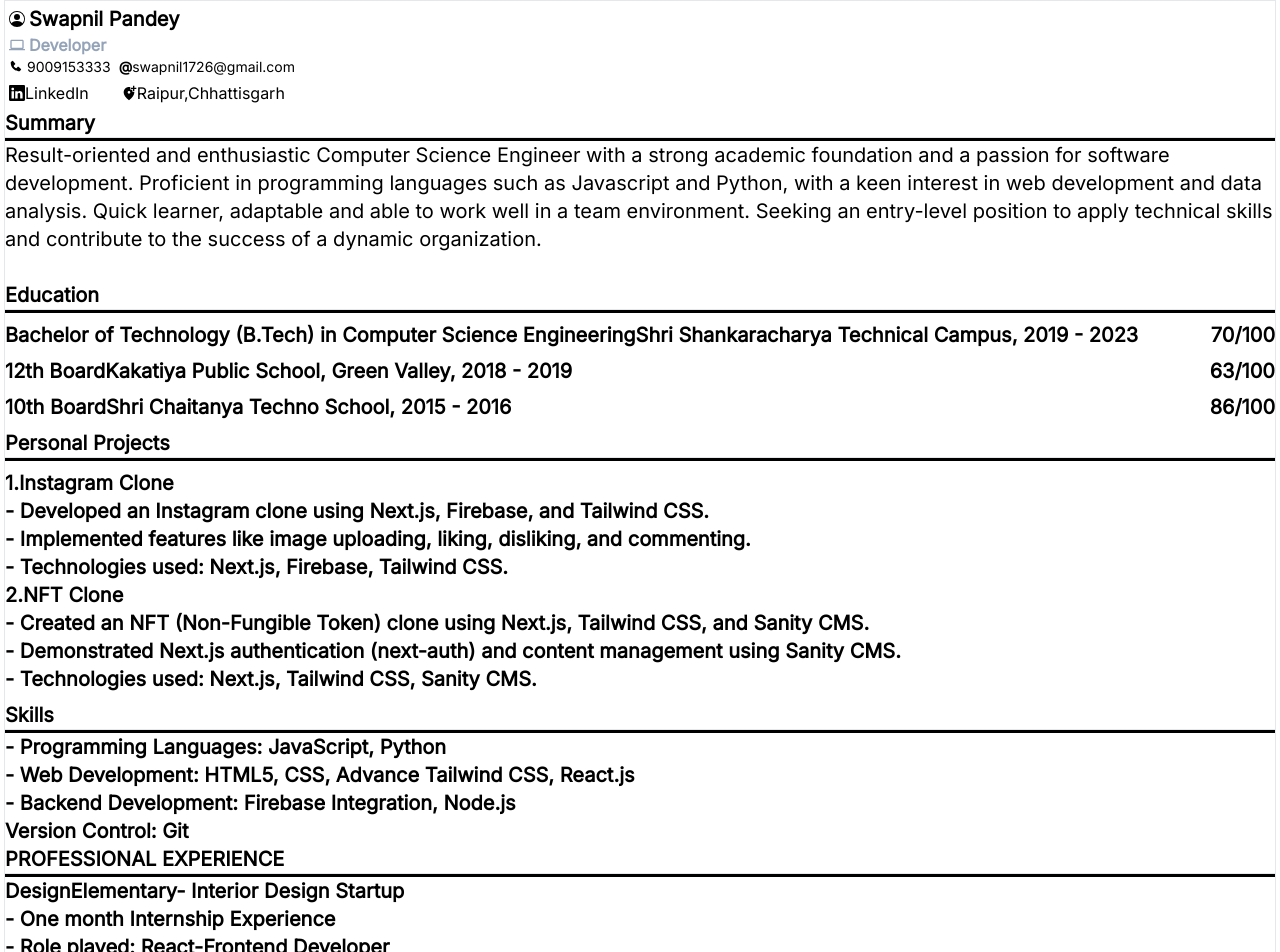
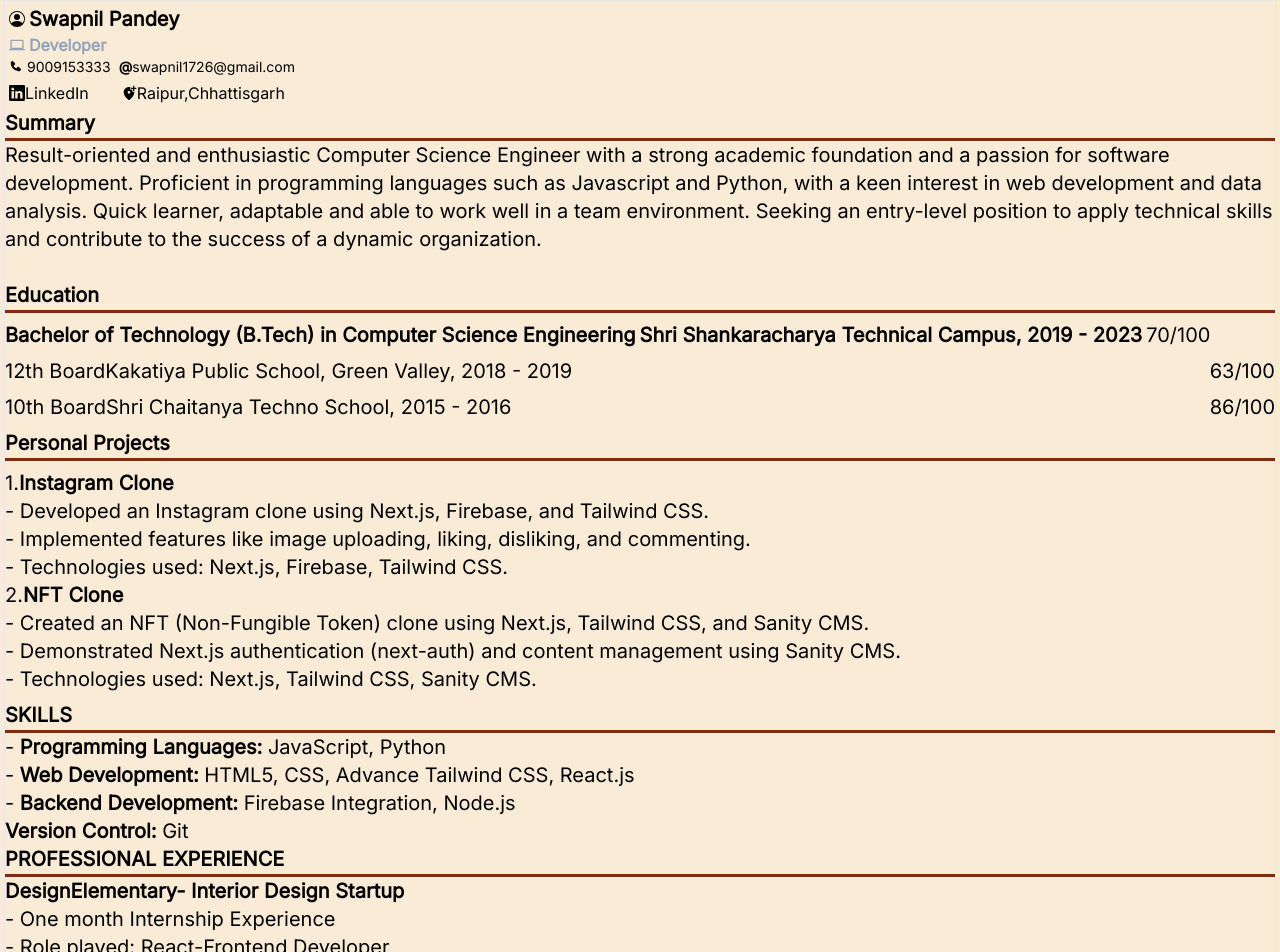
Before and after one commit to world-seeker/Personal-portifolio, a Next.js app: page / in a window 1280 px wide. Shown: the top 952 px of the page. Built offline with nearby package versions, Linux system fonts and the light colour scheme.

Commit message:
portifolio design begins

```diff
--- a/app/globals.css
+++ b/app/globals.css
@@ -1,3 +1,7 @@
 @tailwind base;
 @tailwind components;
 @tailwind utilities;
+
+:root{
+    background-color: antiquewhite;
+}
--- a/components/body.tsx
+++ b/components/body.tsx
@@ -12,7 +12,7 @@ development. Proficient in programming languages such as Javascript and Python,
 and data analysis. Quick learner, adaptable and able to work well in a team environment. Seeking an entry-level position to
 apply technical skills and contribute to the success of a dynamic organization.'/>
 <br></br>
-<div className='space-y-2 font-bold'>
+<div className='space-y-2'>
 <Parts title='Education'/>
 <Education/>
 <Parts title='Personal Projects'/>
--- a/components/bodyparts.tsx/Education.tsx
+++ b/components/bodyparts.tsx/Education.tsx
@@ -4,23 +4,23 @@ import Parts from './parts'
 function Education() {
   return (
     <div className='space-y-2 '>
-     <div className='flex '>
+     <div className='flex space-x-1 font-bold'>
       <h1>Bachelor of Technology (B.Tech) in Computer Science Engineering</h1>
       <p>Shri Shankaracharya Technical Campus, 2019 - 2023</p>
-      <span className='ml-auto'>
+      <span className='ml-auto font-normal my-auto'>
       70/100
       </span>
      </div>
     <div className='flex'>
      <h1>12th Board</h1>
      <p>Kakatiya Public School, Green Valley, 2018 - 2019</p>
-     <span className='ml-auto '>63/100</span>
+     <span className='ml-auto my-auto'>63/100</span>
     </div>
     <div className='flex'>
      <h1>10th Board</h1>
      <p>
 Shri Chaitanya Techno School, 2015 - 2016</p>
-     <span className='ml-auto'>86/100</span>
+     <span className='ml-auto my-auto'>86/100</span>
     </div>
 
 
--- a/components/bodyparts.tsx/Projectpart.tsx
+++ b/components/bodyparts.tsx/Projectpart.tsx
@@ -4,7 +4,9 @@ function Projectpart() {
   return (
     <div>
         <div>
- <span>1.</span>Instagram Clone
+          <div>1.<span className='font-bold'>
+            Instagram Clone</span>
+          </div>
   <ol>
     <li>- Developed an Instagram clone using Next.js, Firebase, and Tailwind CSS.</li>
     <li>- Implemented features like image uploading, liking, disliking, and commenting.
@@ -13,7 +15,9 @@ function Projectpart() {
   </ol>
 </div>
 <div>
- <span>2.</span>NFT Clone
+<div>2.<span className='font-bold'>
+            NFT Clone</span>
+          </div>
   <ol>
     <li>- Created an NFT (Non-Fungible Token) clone using Next.js, Tailwind CSS, and Sanity CMS.</li>
     <li>- Demonstrated Next.js authentication (next-auth) and content management using Sanity CMS.
--- a/components/bodyparts.tsx/Skill.tsx
+++ b/components/bodyparts.tsx/Skill.tsx
@@ -4,18 +4,18 @@ import Parts from './parts'
 function Skill() {
   return (
     <div>
-        <Parts title='Skills'/>
+        <Parts title='SKILLS'/>
         <div>
             <ul>
-                <li>- Programming Languages: JavaScript, Python</li>
-                <li>- Web Development: HTML5, CSS, Advance Tailwind CSS, React.js</li>
-                <li>- Backend Development: Firebase Integration, Node.js </li>
-                <li>Version Control: Git</li>
+                <li>- <b>Programming Languages:</b> JavaScript, Python</li>
+                <li>-<b> Web Development:</b> HTML5, CSS, Advance Tailwind CSS, React.js</li>
+                <li>-<b> Backend Development:</b> Firebase Integration, Node.js </li>
+                <li><b>Version Control:</b> Git</li>
                 <li></li>
             </ul>
         </div>
         <Parts title='PROFESSIONAL EXPERIENCE'/>
-        <h3>DesignElementary- Interior Design Startup</h3>
+        <h3><b>DesignElementary- Interior Design Startup</b></h3>
         <p>- One month Internship Experience</p>
         <p>- Role played: React-Frontend Developer</p>
         <p>- Worked in a Team Environment</p>
--- a/components/bodyparts.tsx/parts.tsx
+++ b/components/bodyparts.tsx/parts.tsx
@@ -6,7 +6,7 @@ function Parts({title,content}:any) {
            <span className='font-extrabold'>
        {title}
     </span>
-    <hr className='h-1 bg-black'></hr>
+    <hr className='h-1 bg-orange-900'></hr>
     <p>{content}</p>
     </div>
   )
```
